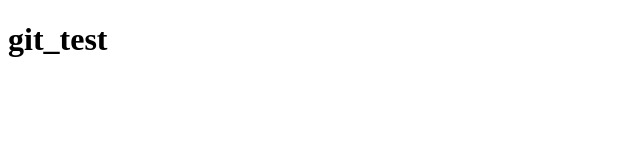
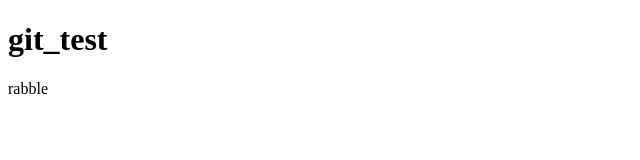
Before and after one commit to JanAleksDim/git_test, a plain HTML site: page index.html in a window 1280 px wide. Shown: the full height of the page, 0-640 px from the left. Drawn offline with Linux system fonts and the light colour scheme.

Commit message:
added paragraph

```diff
--- a/index.html
+++ b/index.html
@@ -7,5 +7,7 @@
 </head>
 <body>
     <h1>git_test</h1>
+    <p>rabble</p>
+
 </body>
 </html>
```
